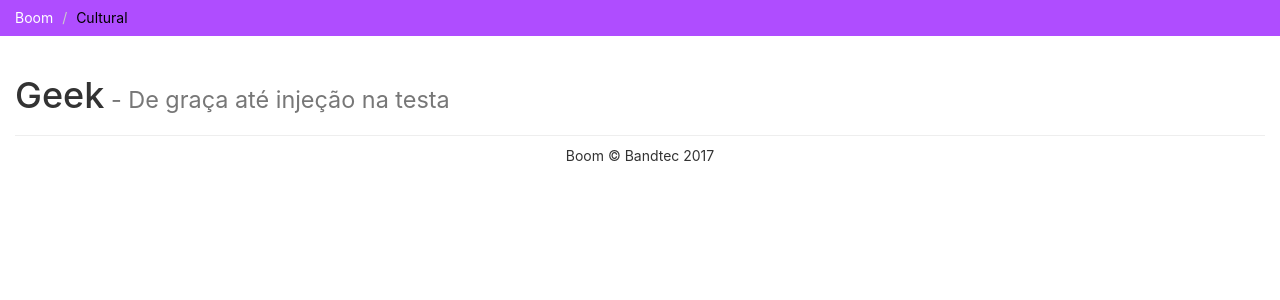
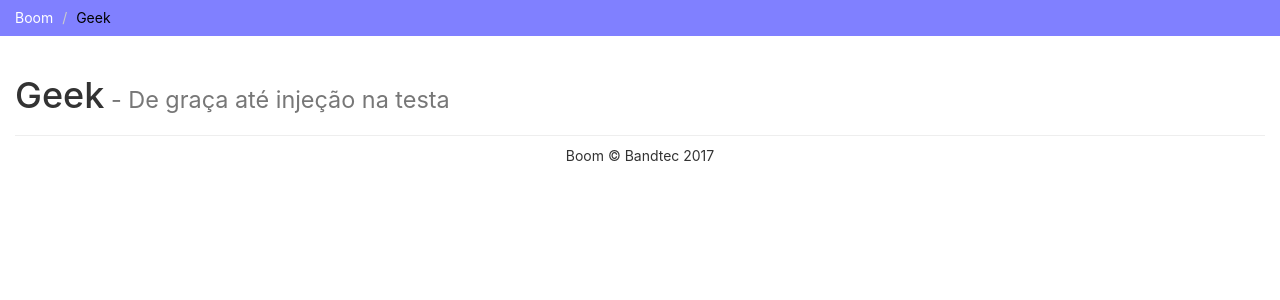
Before and after one commit to SherwoodArcher/PortalEntretenimento, a CodeIgniter app: page /database/index.php/categoria/geek in a window 1280 px wide. Shown: the part 50-350 px from the top of the page. Run offline with CodeIgniter, Linux system fonts and the light colour scheme; data that the repository does not hold is empty; some libraries are stand-ins or nearby versions.

Commit message:
Correção BreadCrumb

```diff
--- a/application/views/category.php
+++ b/application/views/category.php
@@ -2,9 +2,9 @@
 
 <!-- Inicio do conteudo -->
 <div>
-    <ol class="breadcrumb corCultural">
+    <ol class="breadcrumb cor<?=$category_name?>">
         <li><a href="<?php echo base_url()?>">Boom</a></li>
-        <li class="active">Cultural</li>
+        <li class="active"><?=$category_name?></li>
     </ol>
 </div>
 <div class="container-fluid">
```
